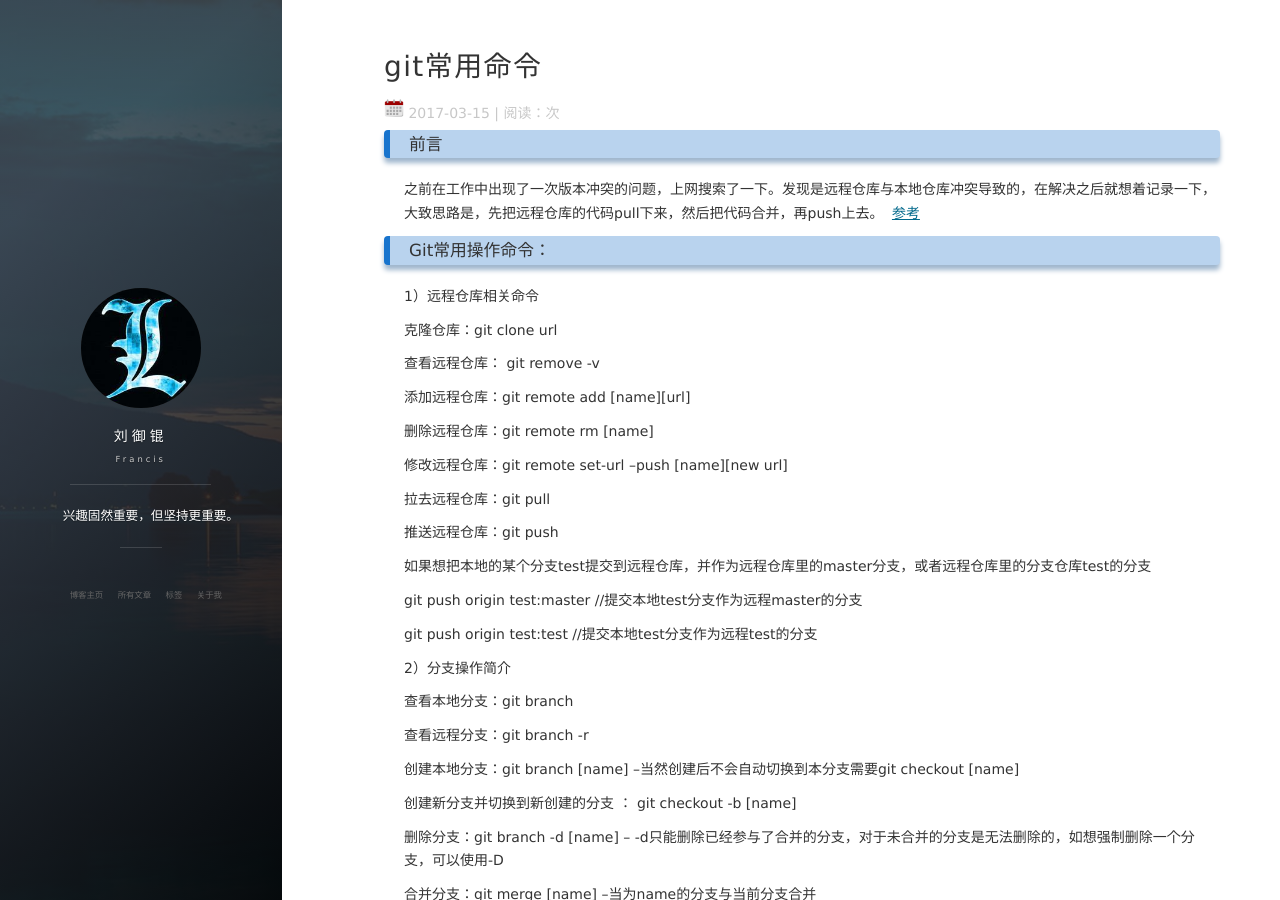
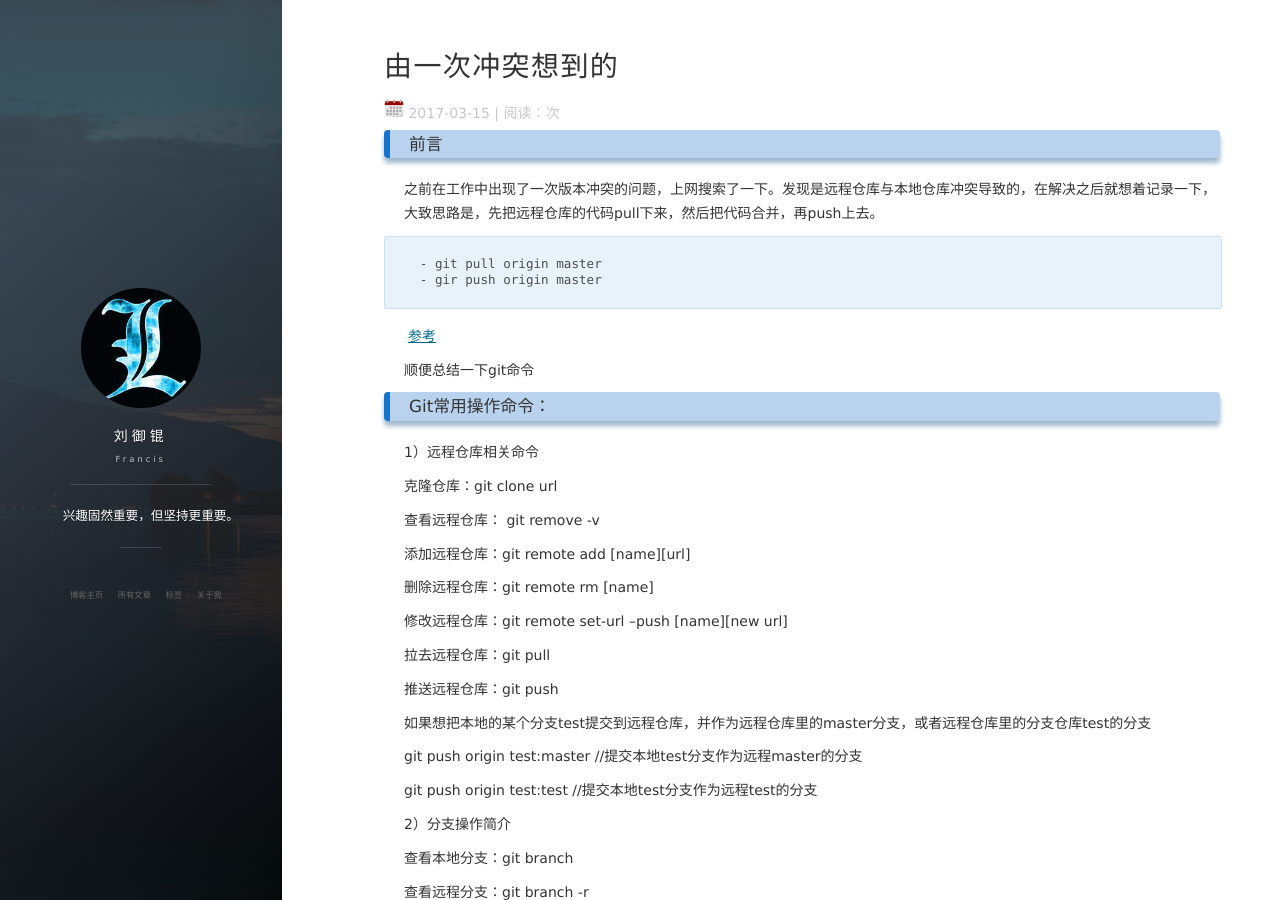
Before and after one commit to goplaygo/onepiecelyk.github.io, a Jekyll site: the page built from _posts/2017-03-15-由一次冲突想到的.md, in a window 1280 px wide and 900 px high. Built offline with Jekyll 4.4.1, drawn with Linux system fonts in a browser that asks for light colours; nearby versions of some CDN libraries; comment, search, counter and statistics services are not loaded.

Commit message:
update 0315

````diff
--- a/_posts/2017-03-15-git命令总结.md
+++ b/_posts/2017-03-15-由一次冲突想到的.md
@@ -1,13 +1,21 @@
 ---
 layout: post
-title: git常用命令
+title: 由一次冲突想到的
 date: 2017-03-15
 tags: 博客
 ---
 ### 前言
+
  之前在工作中出现了一次版本冲突的问题，上网搜索了一下。发现是远程仓库与本地仓库冲突导致的，在解决之后就想着记录一下，大致思路是，先把远程仓库的代码pull下来，然后把代码合并，再push上去。
+
+ ```
+ - git pull origin master
+ - gir push origin master
+ ```
+
  [参考](http://stackoverflow.com/questions/10298291/cannot-pushto-github-keeping-saying-need-merge)
 
+顺便总结一下git命令
 
 ### Git常用操作命令：
 
````
Also changed, not shown: 1 other file.
